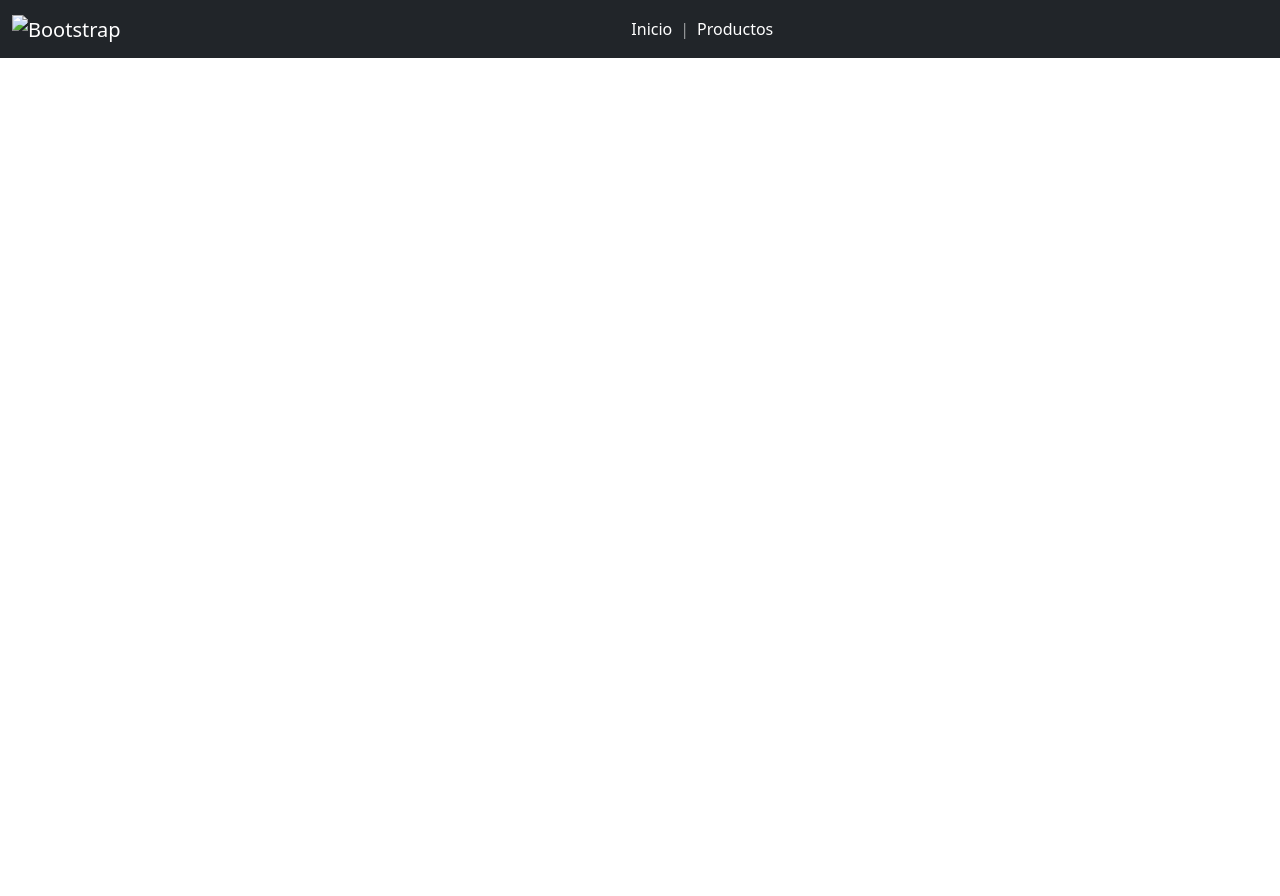
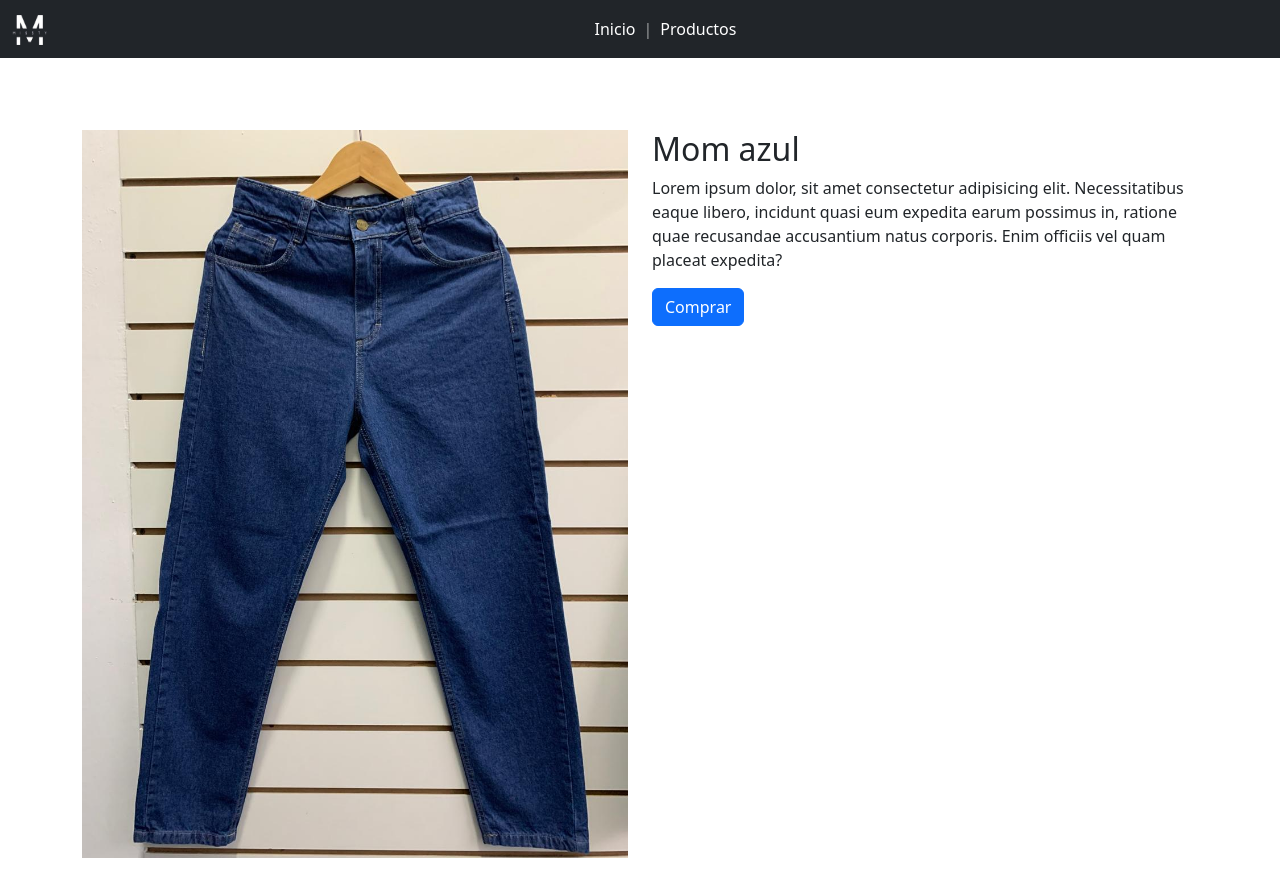
Before and after one commit to Nahuel456/ProyectoGrupalCilsa, a plain HTML site: page templates/producto1.html in a window 1280 px wide. Before the commit the page ends 800 px from the top, so only its background shows below. Drawn offline with nearby package versions, Linux system fonts and the light colour scheme.

Commit message:
primer acercamiento productox.html

```diff
--- /dev/null
+++ b/static/css/style.css
@@ -0,0 +1,14 @@
+.img-fluid{
+max-width: 100%;
+height: auto;
+}
+
+.justify-content-between{
+
+    justify-content: space-between !important;
+}
+
+img {
+    overflow-clip-margin: content-box;
+    overflow: clip;
+}
--- a/templates/producto1.html
+++ b/templates/producto1.html
@@ -5,24 +5,25 @@
     <meta name="viewport" content="width=device-width, initial-scale=1.0">
     <title>Document</title>
     <link href="https://cdn.jsdelivr.net/npm/bootstrap@5.3.3/dist/css/bootstrap.min.css" rel="stylesheet" integrity="sha384-QWTKZyjpPEjISv5WaRU9OFeRpok6YctnYmDr5pNlyT2bRjXh0JMhjY6hW+ALEwIH" crossorigin="anonymous">
-</head>
+    <link rel="stylesheet" href="../static/css/style.css">
+  </head>
 <body>
     <!-- Navbar -->
     <nav class="navbar navbar-expand bg-dark sticky-top" data-bs-theme="dark">
         <div class="container-fluid">
           <a class="navbar-brand" href="#">
-            <img src="./static/img/LogoMissty.png" alt="Bootstrap" width="35" height="30">
+            <img src="../static/img/LogoMissty.png" alt="Bootstrap" width="35" height="30">
           </a>
           <div class="collapse navbar-collapse" id="navbarNav">
             <ul class="navbar-nav mx-auto">
               <li class="nav-item">
-                <a class="nav-link active" aria-current="page" href="./index.html">Inicio</a>
+                <a class="nav-link active" aria-current="page" href="../index.html">Inicio</a>
               </li>
               <span class="navbar-text">
                 |
               </span>
               <li class="nav-item">
-                <a class="nav-link active" href="./templates/categorias.html">Productos
+                <a class="nav-link active" href="./categorias.html">Productos
                 </a>
               </li>
             </ul>
@@ -30,6 +31,22 @@
         </div>
       </nav>
 
+      <!-- Producto -->
+      <div class="container">
+        <div class="row gy-4 justify-content-between my-5">
+          <div class="col-lg-6">
+            <img src="../static/img/Mom-azul.jpeg" alt="" class="img-fluid"">
+          </div>
+          <div class="col-lg-6">
+            <div class="content">
+              <h2>Mom azul</h2>
+              <p>Lorem ipsum dolor, sit amet consectetur adipisicing elit. Necessitatibus eaque libero, incidunt quasi eum expedita earum possimus in, ratione quae recusandae accusantium natus corporis. Enim officiis vel quam placeat expedita?</p>
+              <button class="btn btn-primary">Comprar</button>
+            </div>
+          </div>
+        </div>
+      </div>
+
 
 
 
```
